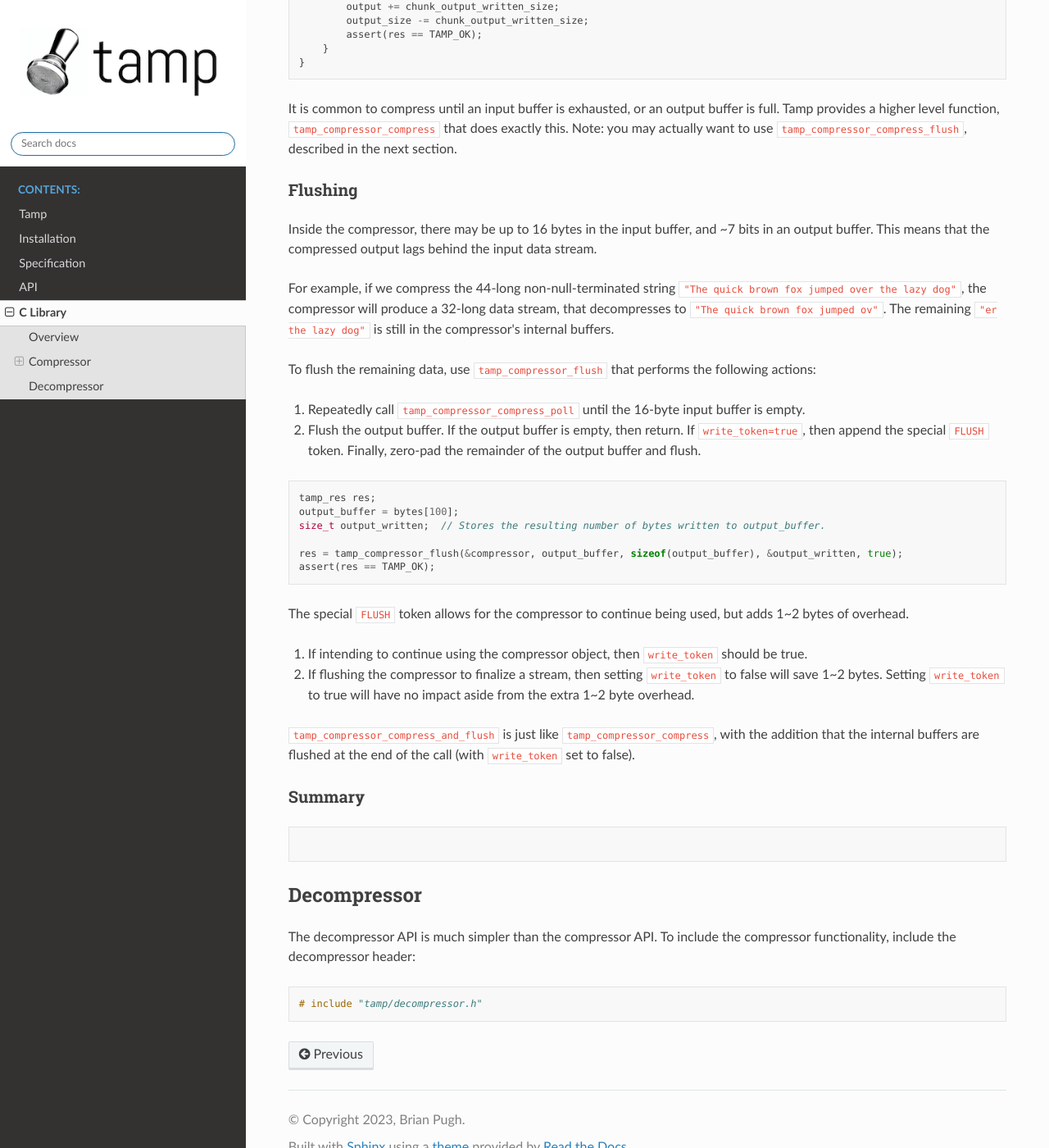
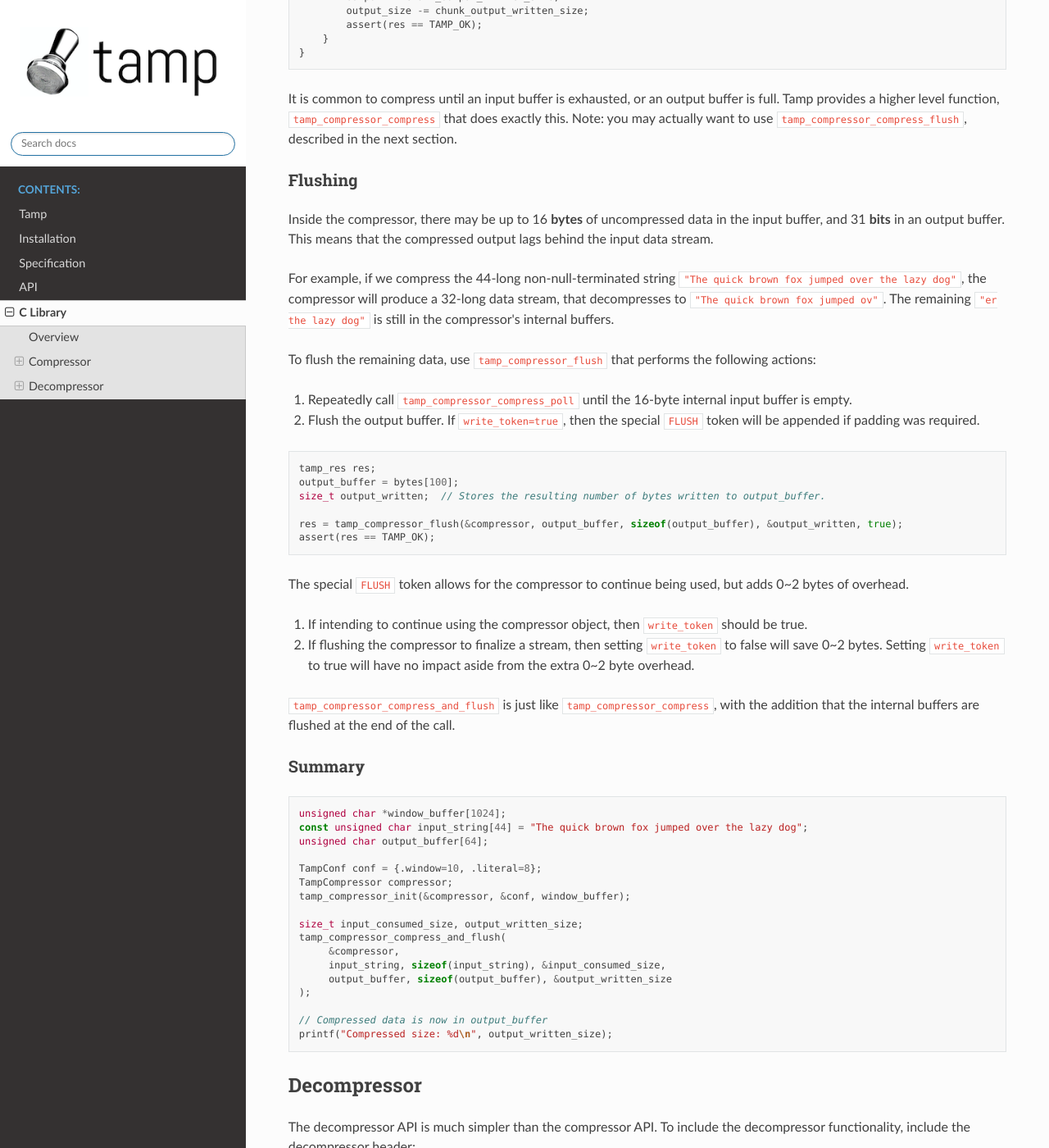
Before and after one commit to BrianPugh/tamp, a Sphinx documentation site: the page built from docs/source/c_library.rst, in a window 1280 px wide and 1400 px high, scrolled down 1969 px. Shown: the whole window at 82% size. Built offline with Sphinx 7.4.7 and the Read the Docs theme 2.0.0, drawn with Linux system fonts in a browser that asks for light colours; some of the changed text lies outside the part shown.

Commit message:
more docs

```diff
--- a/docs/source/c_library.rst
+++ b/docs/source/c_library.rst
@@ -43,18 +43,18 @@
    TampConf conf = {
       /* Describes the size of the decompression buffer in bits.
       A 10-bit window represents a 1024-byte buffer.
-      Must be in range [8, 15], representing [256, 32678] bytes. */
+      Must be in range [8, 15], representing [256, 32678] byte windows. */
       .window = 10,
 
       /* Number of bits occupied in each plaintext symbol.
       For example, if ASCII text is being encoded, then we could set this
       value to 7 to slightly improve compression ratios.
-      For most use-cases, 8 (the whole byte) is appropriate. */
+      Must be in range [5, 8].
+      For general use, 8 (the whole byte) is appropriate. */
       .literal = 8,
 
       /* To improve compression ratios for very short messages, a custom
       buffer initialization could be used.
-
       For most use-cases, set this to false.*/
       .use_custom_dictionary = false
    };
@@ -69,18 +69,17 @@
 Once the ``TampCompressor`` object is initialized, compression of data can be performed.
 There's a low-level API to accomplish this, as well as a higher-level one.
 
-The low-level workflow is as follows:
+The low-level workflow loop is as follows:
 
-1. ``tamp_compressor_sink`` - Sink in a few bytes of data into the compressor's input buffer (16 bytes).
+1. ``tamp_compressor_sink`` - Sink in a few bytes of data into the compressor's internal input buffer (16 bytes).
 
-2. ``tamp_compressor_poll`` - Perform a single compression cycle, compressing possibly up to ~15 bytes from the input buffer.
-                              Compression is most efficient when the input buffer is full.
+2. ``tamp_compressor_poll`` - Perform a single compression cycle, compressing up to 15 bytes from the input buffer.
+   Compression is most efficient when the input buffer is full.
 
-The sinking operation is computationally cheap; but the poll compression cycle is much more computationally intensive.
-Breaking the operation up into these two functions allows ``sink_compressor_poll`` to be optionally called at a more opportune time in your program.
+The sinking operation is computationally cheap, while the poll compression cycle is much more computationally intensive.
+Breaking the operation up into these two functions allows ``tamp_compressor_poll`` to be called at a more opportune time in your program.
 
-
-To use these 2 functions effectively, we'll loop over calling ``tamp_compressor_sink``, then ``tamp_compressor_poll``.
+To use these 2 functions effectively, loop over calling ``tamp_compressor_sink``, then ``tamp_compressor_poll``.
 
 .. code-block:: c
 
@@ -92,8 +91,8 @@
             input += consumed;
             input_size -= consumed;
         }
-        if(compressor->input_size == sizeof(compressor->input)){
-            // Input buffer is full and ready to start compressing.
+        {
+            // Perform 1 compression cycle on internal input buffer
             size_t chunk_output_written_size;
             res = tamp_compressor_compress_poll(compressor, output, output_size, &chunk_output_written_size);
             output += chunk_output_written_size;
@@ -108,7 +107,7 @@
 
 Flushing
 --------
-Inside the compressor, there may be up to 16 bytes in the input buffer, and ~7 bits in an output buffer.
+Inside the compressor, there may be up to 16 **bytes** of uncompressed data in the input buffer, and 31 **bits** in an output buffer.
 This means that the compressed output lags behind the input data stream.
 
 For example, if we compress the 44-long non-null-terminated string ``"The quick brown fox jumped over the lazy dog"``,
@@ -117,13 +116,9 @@
 
 To flush the remaining data, use ``tamp_compressor_flush`` that performs the following actions:
 
-1. Repeatedly call ``tamp_compressor_compress_poll`` until the 16-byte input buffer is empty.
+1. Repeatedly call ``tamp_compressor_compress_poll`` until the 16-byte internal input buffer is empty.
 
-2. Flush the output buffer.
-   If the output buffer is empty, then return.
-   If ``write_token=true``, then append the special ``FLUSH`` token.
-   Finally, zero-pad the remainder of the output buffer and flush.
-
+2. Flush the output buffer. If ``write_token=true``, then the special ``FLUSH`` token will be appended if padding was required.
 
 .. code-block:: c
 
@@ -134,27 +129,113 @@
    res = tamp_compressor_flush(&compressor, output_buffer, sizeof(output_buffer), &output_written, true);
    assert(res == TAMP_OK);
 
-The special ``FLUSH`` token allows for the compressor to continue being used, but adds 1~2 bytes of overhead.
+The special ``FLUSH`` token allows for the compressor to continue being used, but adds 0~2 bytes of overhead.
 
 1. If intending to continue using the compressor object, then ``write_token`` should be true.
 
-2. If flushing the compressor to finalize a stream, then setting ``write_token`` to false will save 1~2 bytes.
-   Setting ``write_token`` to true will have no impact aside from the extra 1~2 byte overhead.
+2. If flushing the compressor to finalize a stream, then setting ``write_token`` to false will save 0~2 bytes.
+   Setting ``write_token`` to true will have no impact aside from the extra 0~2 byte overhead.
 
 ``tamp_compressor_compress_and_flush`` is just like ``tamp_compressor_compress``, with the addition that the
-internal buffers are flushed at the end of the call (with ``write_token`` set to false).
+internal buffers are flushed at the end of the call.
 
 Summary
 -------
 
 .. code-block:: c
 
+   unsigned char *window_buffer[1024];
+   const unsigned char input_string[44] = "The quick brown fox jumped over the lazy dog";
+   unsigned char output_buffer[64];
+
+   TampConf conf = {.window=10, .literal=8};
+   TampCompressor compressor;
+   tamp_compressor_init(&compressor, &conf, window_buffer);
+
+   size_t input_consumed_size, output_written_size;
+   tamp_compressor_compress_and_flush(
+        &compressor,
+        input_string, sizeof(input_string), &input_consumed_size,
+        output_buffer, sizeof(output_buffer), &output_written_size
+   );
+
+   // Compressed data is now in output_buffer
+   printf("Compressed size: %d\n", output_written_size);
+
 
 Decompressor
 ^^^^^^^^^^^^
 The decompressor API is much simpler than the compressor API.
-To include the compressor functionality, include the decompressor header:
+To include the decompressor functionality, include the decompressor header:
 
 .. code-block:: c
 
    # include "tamp/decompressor.h"
+
+Initialization
+--------------
+All decompression is performed using a ``TampDecompressor`` object.
+Like ``TampCompressor``, this object needs to be configured with a ``TampConf`` object.
+Typically, this configuration comes from the Tamp header at the beginning of the compressed data.
+Use ``tamp_decompressor_read_header`` to read the header into a ``TampConf``:
+
+.. code-block:: c
+
+   const unsigned char compressed_data[64];  // Imagine this contains tamp-compressed data.
+   sizez_t compressed_data_size = 64;
+   tamp_res res;
+   TampConf conf;
+   size_t compressed_consumed_size;
+
+   // This will populate conf.
+   res = tamp_decompressor_read_header(
+       &conf,
+       compressed_data, compressed_data_size, &compressed_consumed_size
+   );
+   assert(res == TAMP_OK);
+
+   compressed_data += compressed_consumed_size;
+   compressed_data_size -= compressed_consumed_size;
+
+   // TODO: actual decompression.
+
+Explicitly reading the header is useful if the window-buffer needs to be dynamically allocated.
+The window-buffer size can be calculated as ``(1 << conf.window)``.
+If a static window buffer is used, then ``tamp_decompressor_read_header`` doesn't need to be explicitly called.
+``tamp_decompressor_init`` initializes the actual decompressor object, using an optionally supplied ``TampConf``.
+If no ``TampConf`` is provided, then it will be automatically initialized on first ``tamp_decompressor_decompress``
+call from input header data.
+
+.. code-block:: c
+
+   TampDecompressor decompressor;
+   unsigned char window_buffer[1024];
+   tamp_res res;
+
+   // Since no TampConf is provided, the header will automatically be parsed
+   // in the first tamp_decompressor_decompress call.
+   res = tamp_decompressor_init(&decompressor, NULL, window_buffer);
+
+   assert(res == TAMP_OK);
+
+Decompression
+-------------
+Data decompression is straight forward:
+
+.. code-block:: c
+
+   const unsigned char input_data[64]; // Hypothetical input compressed data.
+   size_t input_consumed_size;
+
+   unsigned char output_data[64];  // output decompressed data
+   size_t output_written_size;
+
+   res = tamp_decompressor_decompress(
+       &decompressor,
+       output_data, sizeof(output_data), &output_written_size,
+       input_data, sizeof(input_data), &input_consumed_size
+   );
+   // res could be:
+   //    TAMP_INPUT_EXHAUSTED - All data in input buffer has been consumed.
+   //    TAMP_OUTPUT_FULL - Output buffer is full.
+   // In all situations, output_written_size and input_consumed_size is updated.
```
Also changed, not shown: other parts of docs/source/c_library.rst (+1 -1 lines), 2 other files.
